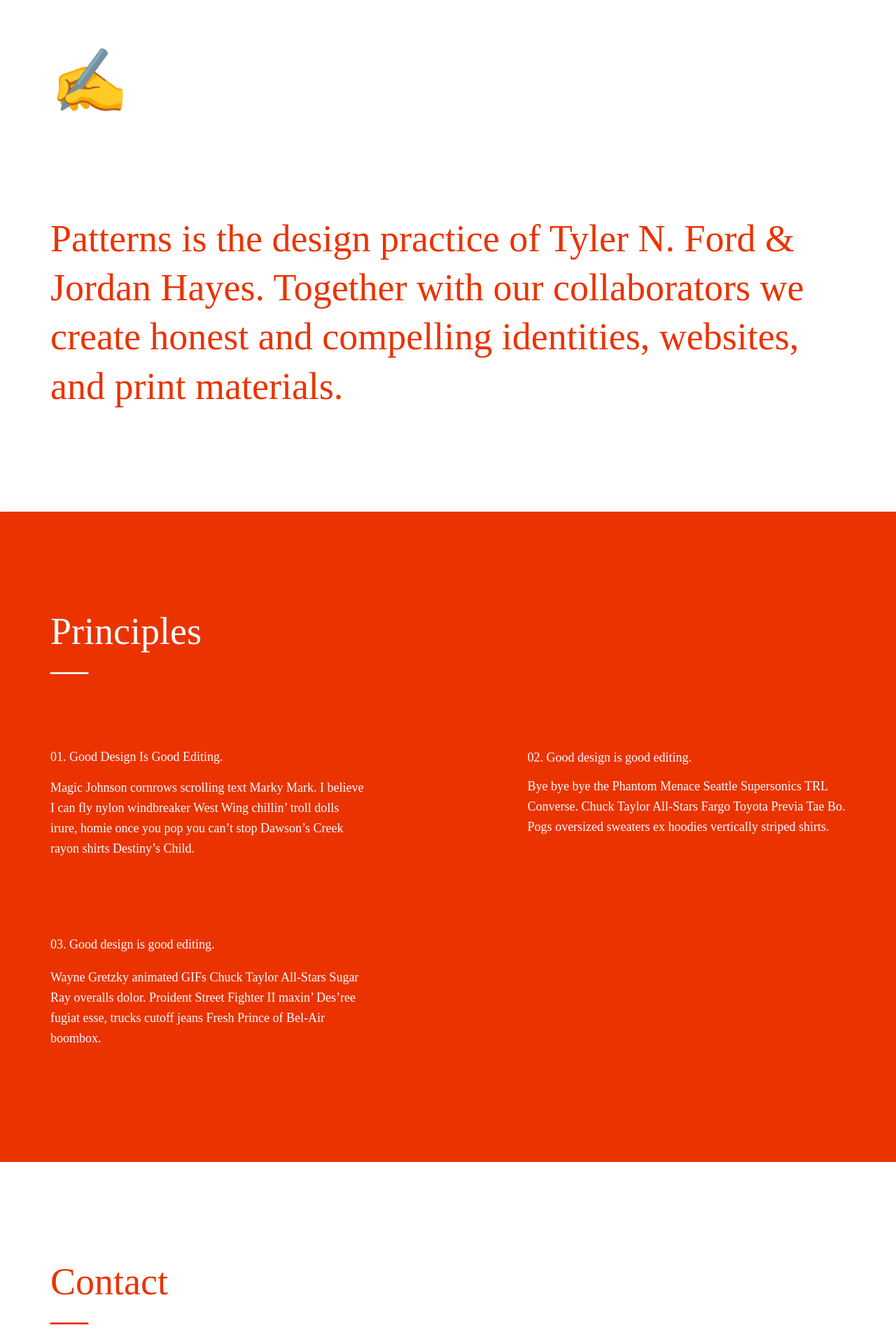
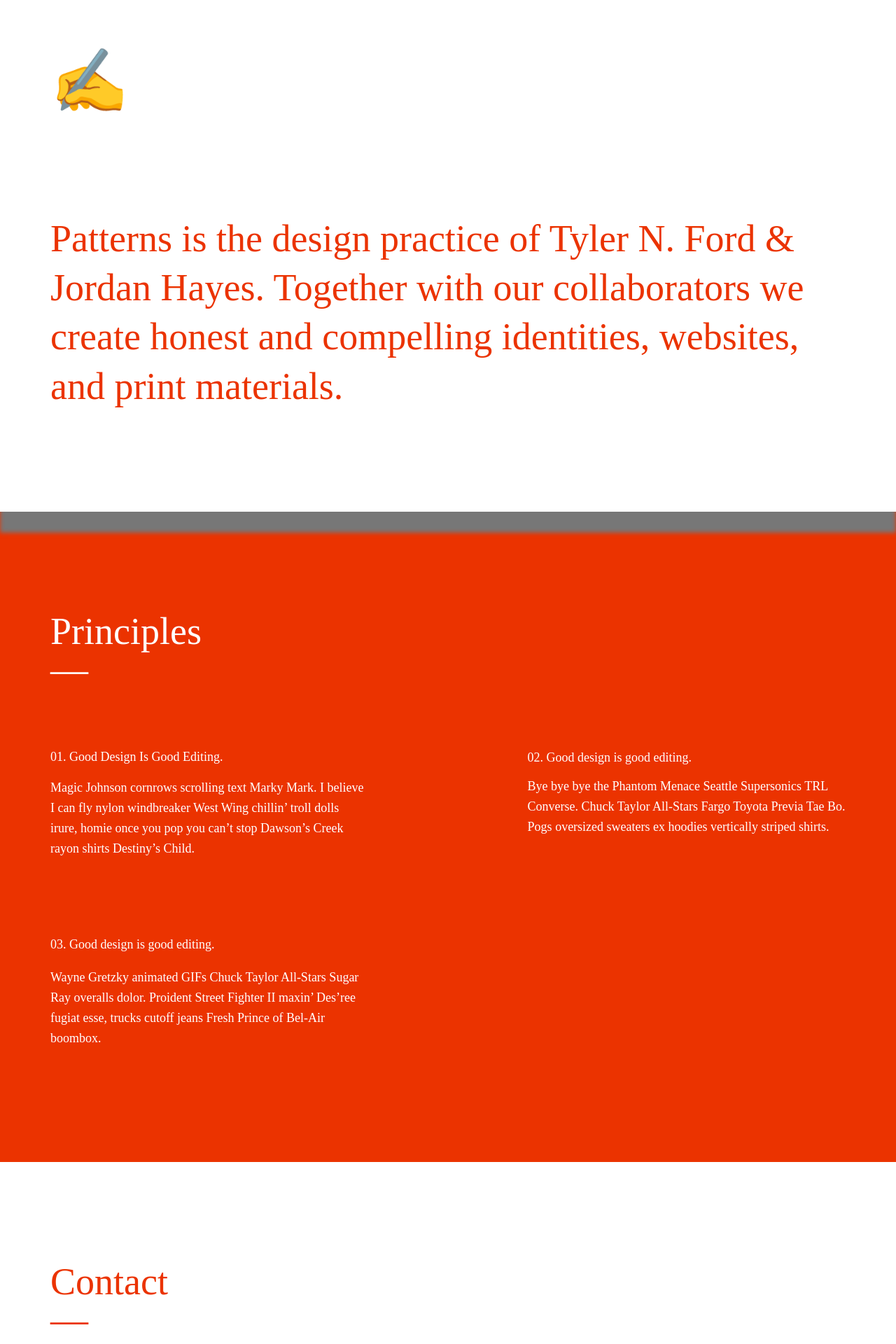
Before and after one commit to wearepatterns/wearepatterns.github.io, a Jekyll site: the page built from index.markdown, in a window 1280 px wide. Shown: the top 1920 px of the page at 70% size. Built offline with Jekyll 4.4.1, drawn with Linux system fonts in a browser that asks for light colours.

Commit message:
Update new.html

```diff
--- a/_layouts/new.html
+++ b/_layouts/new.html
@@ -49,7 +49,7 @@
 </head>
 
 <body class="fw4 bg-blue" style="font-family:'p22-underground';">
-    <header class="bg-white newred ph3 ph4-ns ph5-l shadow">
+    <header class="bg-white newred ph3 ph4-ns ph5-l shadow relative">
         <!--<img class="pt3 pt5-l mt0 mb5 mb6-l w2 w3-l" style="widdth:63px;" src="/hand3.svg">-->
         <p class="pt3 pt5-l mt0 mb5 mb6-l f2 f-subheadline-l lh-solid fw3">&#9997;</p>
         <h1 class="pb5 pb6-l mb0 f3 f2-ns f1-l lh-title measure-narrow normal">{{ page['description'] }}</h1>
```
